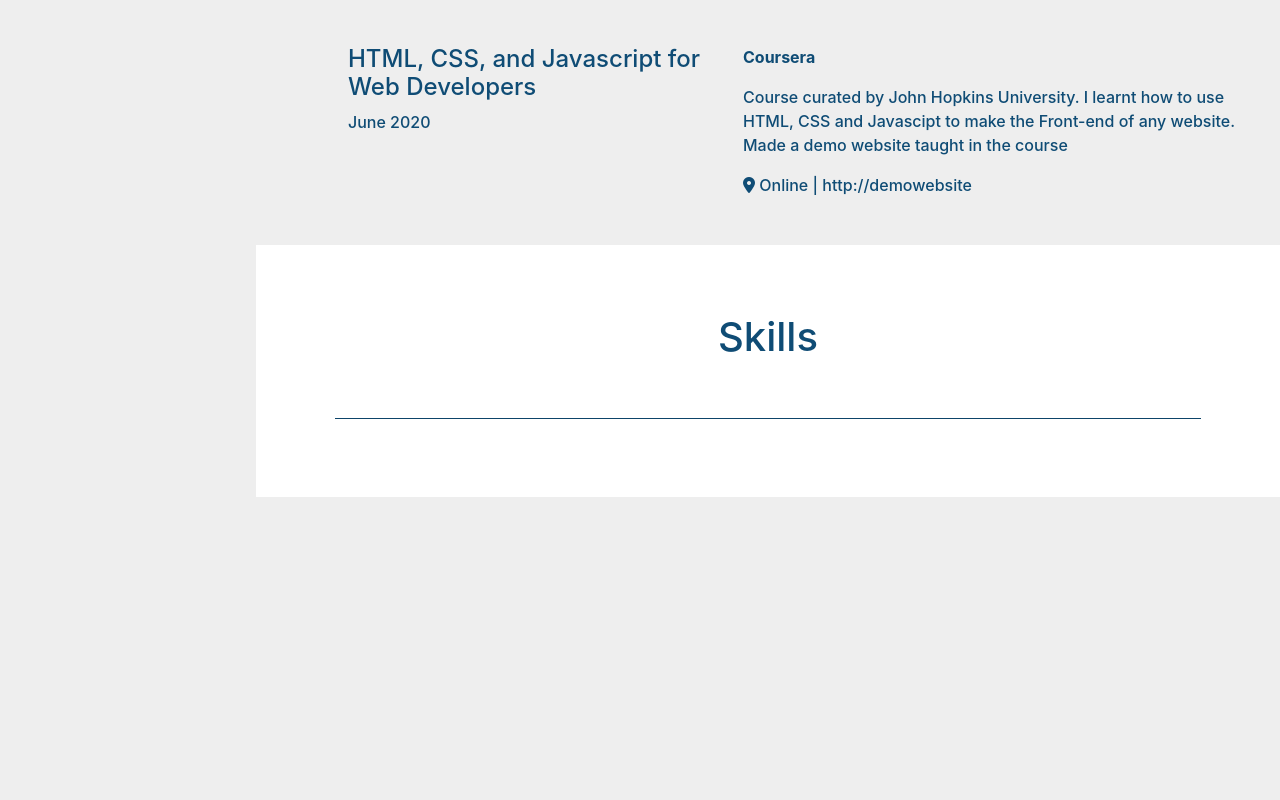
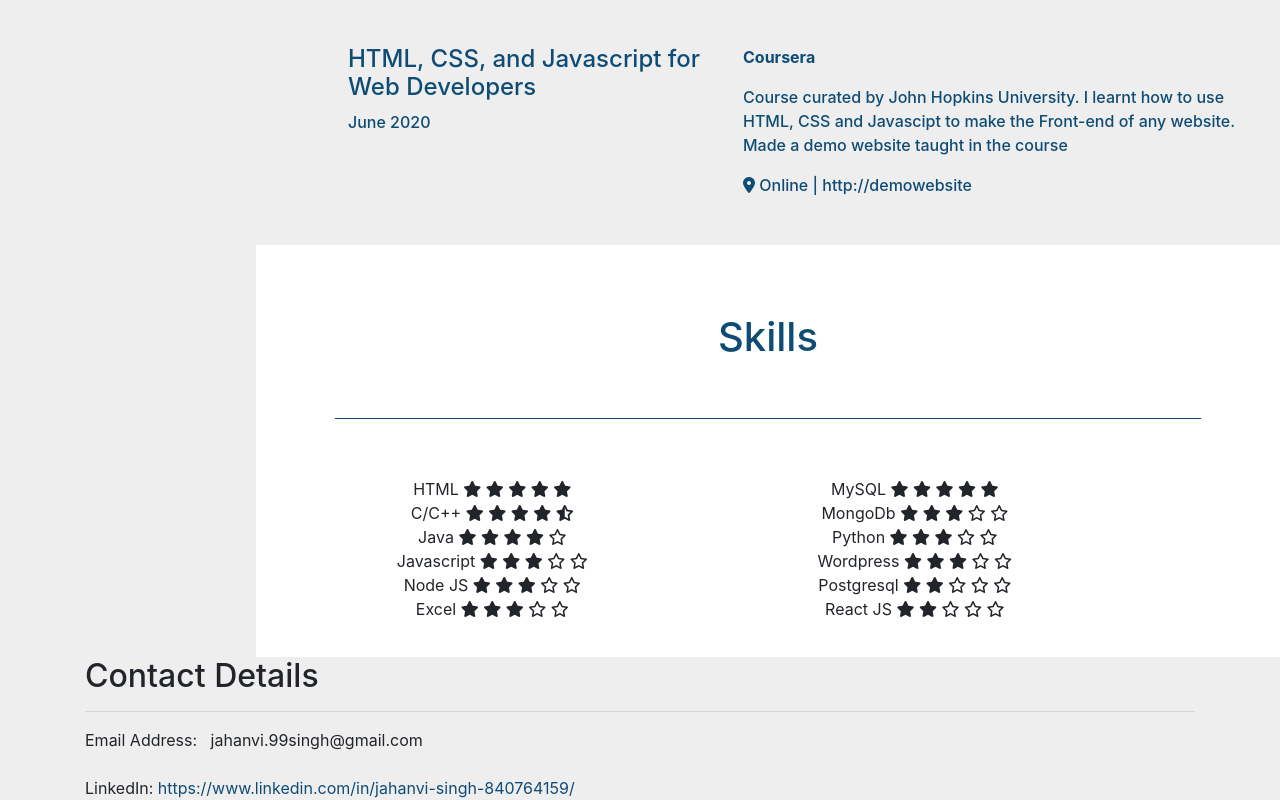
Before and after one commit to jahanvisingh99/resume, a plain HTML site: page index.html in a window 1280 px wide. Shown: the part 3782-4582 px from the top of the page. Before the commit the page ends 4279 px from the top, so only its background shows below. Drawn offline with nearby package versions, Linux system fonts and the light colour scheme.

Commit message:
Add files via upload

```diff
--- a/index.html
+++ b/index.html
@@ -22,7 +22,7 @@
           <div class="snav-d" id="snav-profile"><a href="#profile">Profile</a></div>
           <div class="snav-d"><a href="#experience">Experience</a></div>
           <div class="snav-d"><a href="#skills">Skills</a></div>
-          <div class="snav-d"><a href="#">Contact Now</a></div>
+          <div class="snav-d"><a href="#contact">Contact Now</a></div>
       </div>
     </div>
 
@@ -245,12 +245,163 @@
     </div>
     </section>
 
+    <!-- skills section-->
     <section id="skills">
       <div id="skills-sec-content" class="container">
         <h2>Skills</h2>
         <hr id="skills-hr">
+        <div id="skills-list-div" class="row">
+          <div class="col-md-5">
+            <ul style="list-style-type:none" id="skills-list" class= "skill-list-1">
+              <li class="list-item">
+                <span>HTML </span>
+                <span class="stars">
+                  <i class="fas fa-star"></i>
+                  <i class="fas fa-star"></i>
+                  <i class="fas fa-star"></i>
+                  <i class="fas fa-star"></i>
+                  <i class="fas fa-star"></i>
+                </span>
+              </li>
+              <li class="list-item">
+                <span>C/C++ </span>
+                <span class="stars">
+                  <i class="fas fa-star"></i>
+                  <i class="fas fa-star"></i>
+                  <i class="fas fa-star"></i>
+                  <i class="fas fa-star"></i>
+                  <i class="fas fa-star-half-alt"></i>
+                </span>
+              </li>
+              <li class="list-item">
+                <span>Java</span>
+                <span class="stars">
+                  <i class="fas fa-star"></i>
+                  <i class="fas fa-star"></i>
+                  <i class="fas fa-star"></i>
+                  <i class="fas fa-star"></i>
+                  <i class="far fa-star"></i>
+                </span>
+              </li>
+              <li class="list-item">
+                <span>Javascript</span>
+                <span class="stars">
+                  <i class="fas fa-star"></i>
+                  <i class="fas fa-star"></i>
+                  <i class="fas fa-star"></i>
+                  <i class="far fa-star"></i>
+                  <i class="far fa-star"></i>
+                </span>
+              </li>
+              <li class="list-item">
+                <span>Node JS</span>
+                <span class="stars">
+                  <i class="fas fa-star"></i>
+                  <i class="fas fa-star"></i>
+                  <i class="fas fa-star"></i>
+                  <i class="far fa-star"></i>
+                  <i class="far fa-star"></i>
+                </span>
+              </li>
+              <li class="list-item">
+                <span>Excel</span>
+                <span class="stars">
+                  <i class="fas fa-star"></i>
+                  <i class="fas fa-star"></i>
+                  <i class="fas fa-star"></i>
+                  <i class="far fa-star"></i>
+                  <i class="far fa-star"></i>
+                </span>
+              </li>
+            </ul>
+          </div>
+
+          <div class="col-md-5">
+            <ul style="list-style-type:none" id="skills-list" class= " skill-list-2">
+              <li class="list-item">
+                <span>MySQL</span>
+                <span class="stars">
+                  <i class="fas fa-star"></i>
+                  <i class="fas fa-star"></i>
+                  <i class="fas fa-star"></i>
+                  <i class="fas fa-star"></i>
+                  <i class="fas fa-star"></i>
+                </span>
+              </li>
+              <li class="list-item">
+                <span>MongoDb</span>
+                <span class="stars">
+                  <i class="fas fa-star"></i>
+                  <i class="fas fa-star"></i>
+                  <i class="fas fa-star"></i>
+                  <i class="far fa-star"></i>
+                  <i class="far fa-star"></i>
+                </span>
+              </li>
+              <li class="list-item">
+                <span>Python</span>
+                <span class="stars">
+                  <i class="fas fa-star"></i>
+                  <i class="fas fa-star"></i>
+                  <i class="fas fa-star"></i>
+                  <i class="far fa-star"></i>
+                  <i class="far fa-star"></i>
+                </span>
+              </li>
+              <li class="list-item">
+                <span>Wordpress</span>
+                <span class="stars">
+                  <i class="fas fa-star"></i>
+                  <i class="fas fa-star"></i>
+                  <i class="fas fa-star"></i>
+                  <i class="far fa-star"></i>
+                  <i class="far fa-star"></i>
+                </span>
+              </li>
+              <li class="list-item">
+                <span>Postgresql </span>
+                <span class="stars">
+                  <i class="fas fa-star"></i>
+                  <i class="fas fa-star"></i>
+                  <i class="far fa-star"></i>
+                  <i class="far fa-star"></i>
+                  <i class="far fa-star"></i>
+                </span>
+              </li>
+              <li class="list-item">
+                <span>React JS</span>
+                <span class="stars">
+                  <i class="fas fa-star"></i>
+                  <i class="fas fa-star"></i>
+                  <i class="far fa-star"></i>
+                  <i class="far fa-star"></i>
+                  <i class="far fa-star"></i>
+                </span>
+              </li>
+            </ul>
+          </div>
+
+        </div>
       </div>
     </section>
+
+    <!--Contact Now Section-->
+    <section id="contact">
+      <div id="contact-sec" class="container">
+        <h2>Contact Details</h2>
+        <hr id="contact-hr">
+        <div id="contact-details">
+            <div>Email Address: &nbsp; <span>jahanvi.99singh@gmail.com</span></div>
+            <br>
+            <div>LinkedIn: <a href="https://www.linkedin.com/in/jahanvi-singh-840764159/" id="linkedin">
+              https://www.linkedin.com/in/jahanvi-singh-840764159/
+            </a></div>
+
+        </div>
+      </div>
+    </section>
+
+
     <!-- jQuery first, then Popper.js, then Bootstrap JS -->
     <script src="https://code.jquery.com/jquery-3.3.1.slim.min.js" integrity="sha384-q8i/X+965DzO0rT7abK41JStQIAqVgRVzpbzo5smXKp4YfRvH+8abtTE1Pi6jizo" crossorigin="anonymous"></script>
     <script src="https://cdnjs.cloudflare.com/ajax/libs/popper.js/1.14.7/umd/popper.min.js" integrity="sha384-UO2eT0CpHqdSJQ6hJty5KVphtPhzWj9WO1clHTMGa3JDZwrnQq4sF86dIHNDz0W1" crossorigin="anonymous"></script>
```
